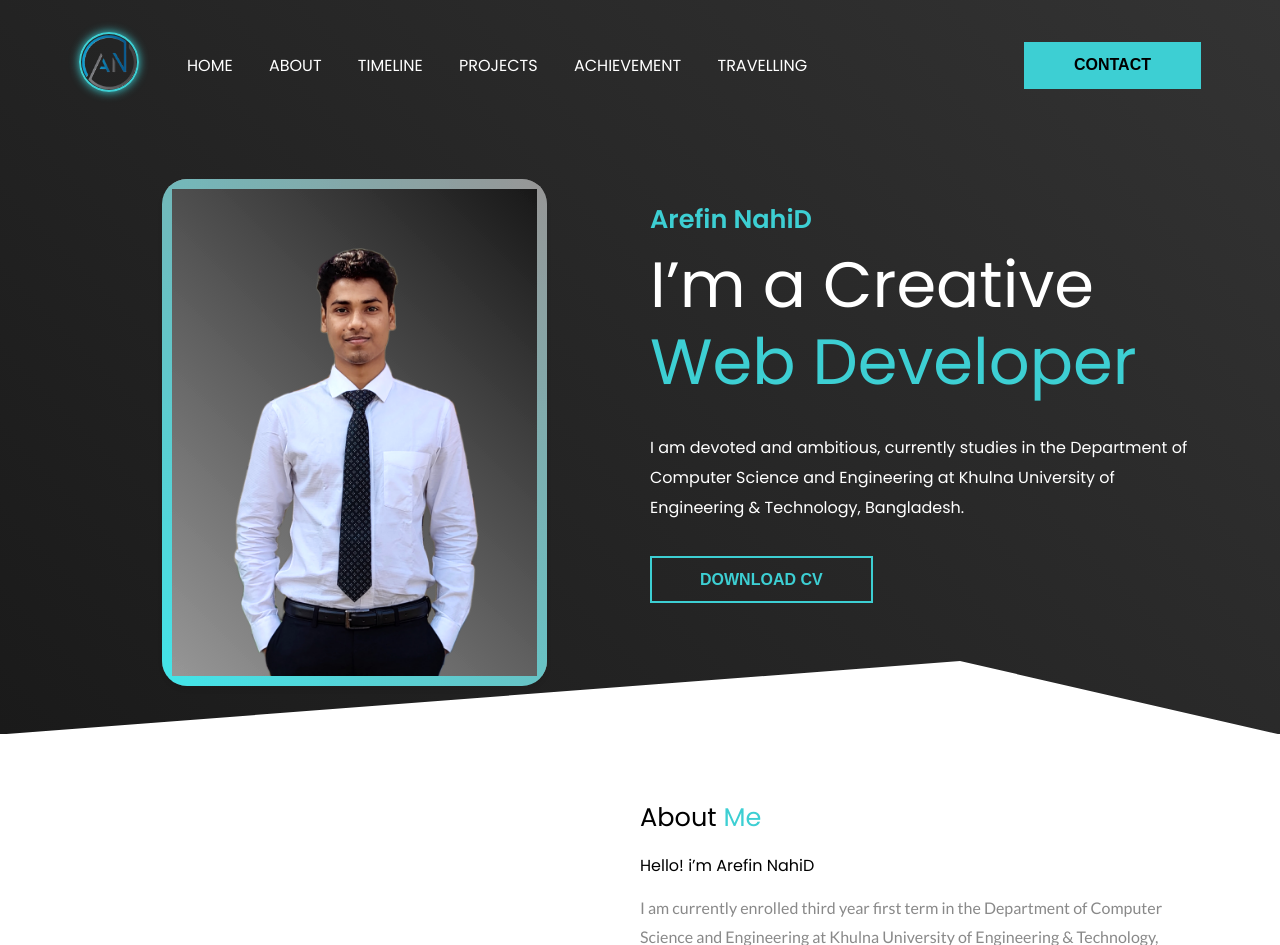
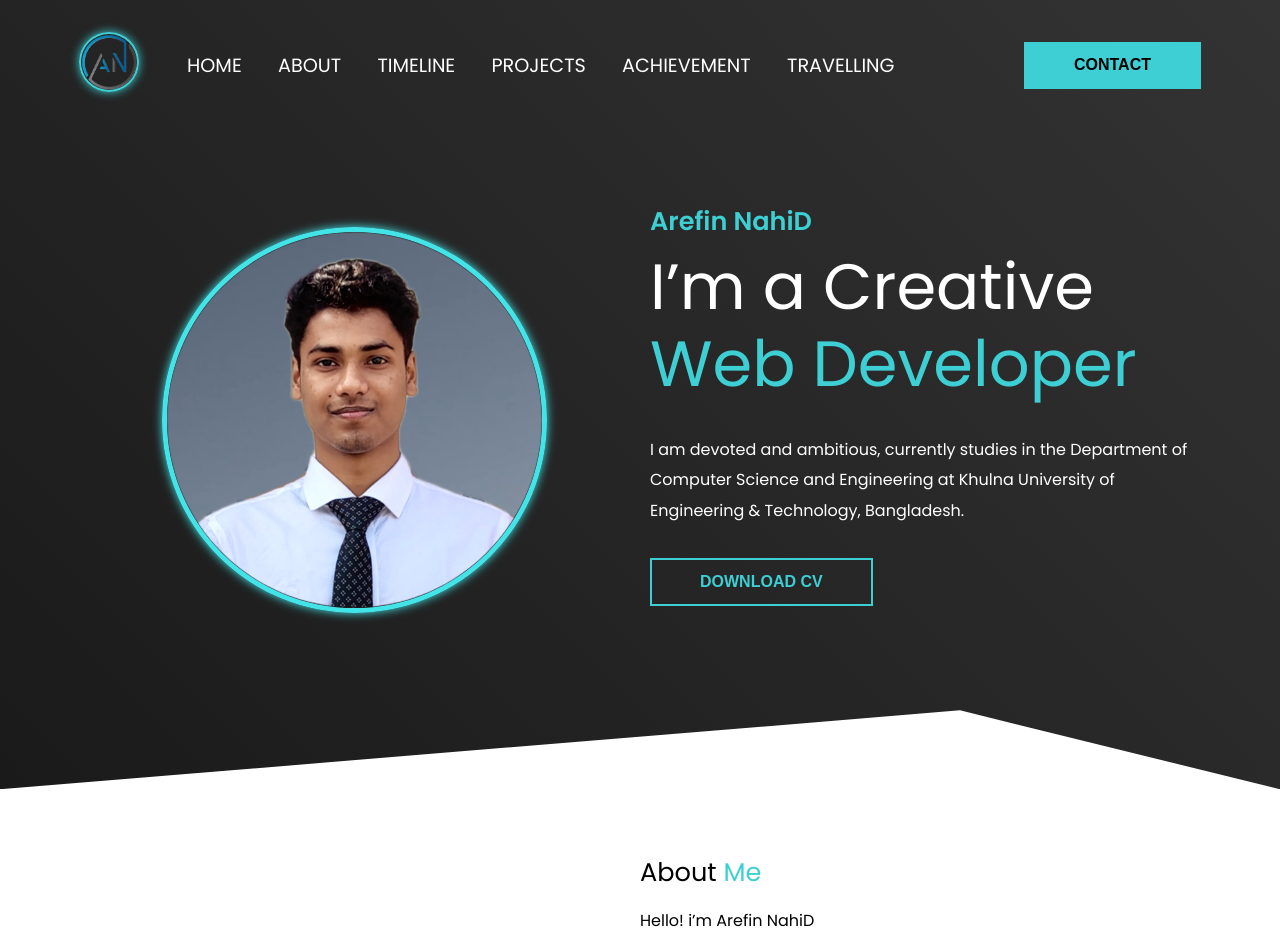
Before and after one commit to Arefin-Nahid/My-Portfolio, a PHP site: page / in a window 1280 px wide. Shown: the top 945 px of the page. Run offline with PHP 8.4, Linux system fonts and the light colour scheme.

Commit message:
images updated

```diff
--- a/css/style.css
+++ b/css/style.css
@@ -75,15 +75,12 @@ header nav .branding img:hover {
 }
 
 header nav .left a{
+    font-size: 1.2rem;
     color:var(--pure);
     text-decoration: none;
     margin-right:2rem;
     text-transform:uppercase;
     transition:all .3s ease;
-    -webkit-transition:all .3s ease;
-    -moz-transition:all .3s ease;
-    -ms-transition:all .3s ease;
-    -o-transition:all .3s ease;
 }
 header nav .left a:hover{
     color:var(--primary);
@@ -95,12 +92,12 @@ header nav .left a:hover{
 .hero .left img {
     width: 70%;
     height: auto;
-    border: 10px solid transparent;
-    border-image: linear-gradient(45deg, var(--primary), var(--ternary));
-    border-image-slice: 1;
-    border-radius: 25px;
-    box-shadow: 0 4px 8px rgba(0, 0, 0, 0.1);
-    background: linear-gradient(45deg, var(--ternary), var(--dark));
+    border-radius: 50%;
+    margin-top: 3rem;
+    margin-bottom: 8rem;
+    border: 5px solid var(--primary);
+    box-shadow: 0 0 10px rgba(61, 207, 211, 1);
+    transition: all 0.5s ease;
     filter: brightness(1.1);
 }
 .hero .right{
@@ -490,7 +487,7 @@ section.contact .card-wrapper .card{
     text-align: center;
 }
 section.contact .card-wrapper .card img{
-    width:40px;
+    width:25px;
     height: auto;
 }
 section.contact .card-wrapper .card h1{
@@ -551,7 +548,7 @@ footer{
 }
 footer .footer-logo{
     margin-bottom:1rem;
-    width:80px;
+    width:60px;
     height: auto;
     border: 2px solid var(--primary);
     border-radius: 50%;
--- a/index.html
+++ b/index.html
@@ -58,9 +58,9 @@
                     </nav>
                     <div class="hero flex items-center justify-between">
                         <div class="left flex-1 flex justify-center">
-                            <img src="./images/man1.png" alt="">
+                            <img src="./images/man111.png" alt="">
                         </div>
-                        <div class="right flex-1"><br><br>
+                        <div class="right flex-1">
                             <h6>Arefin NahiD</h6>
                             <h1>I’m a Creative <span>Web Developer</span></h1>
                             <p>I am devoted and ambitious, currently studies in the Department of Computer Science and Engineering at Khulna University of Engineering & Technology, Bangladesh.</p>
```
Also changed, not shown: images/man111.png (added).
